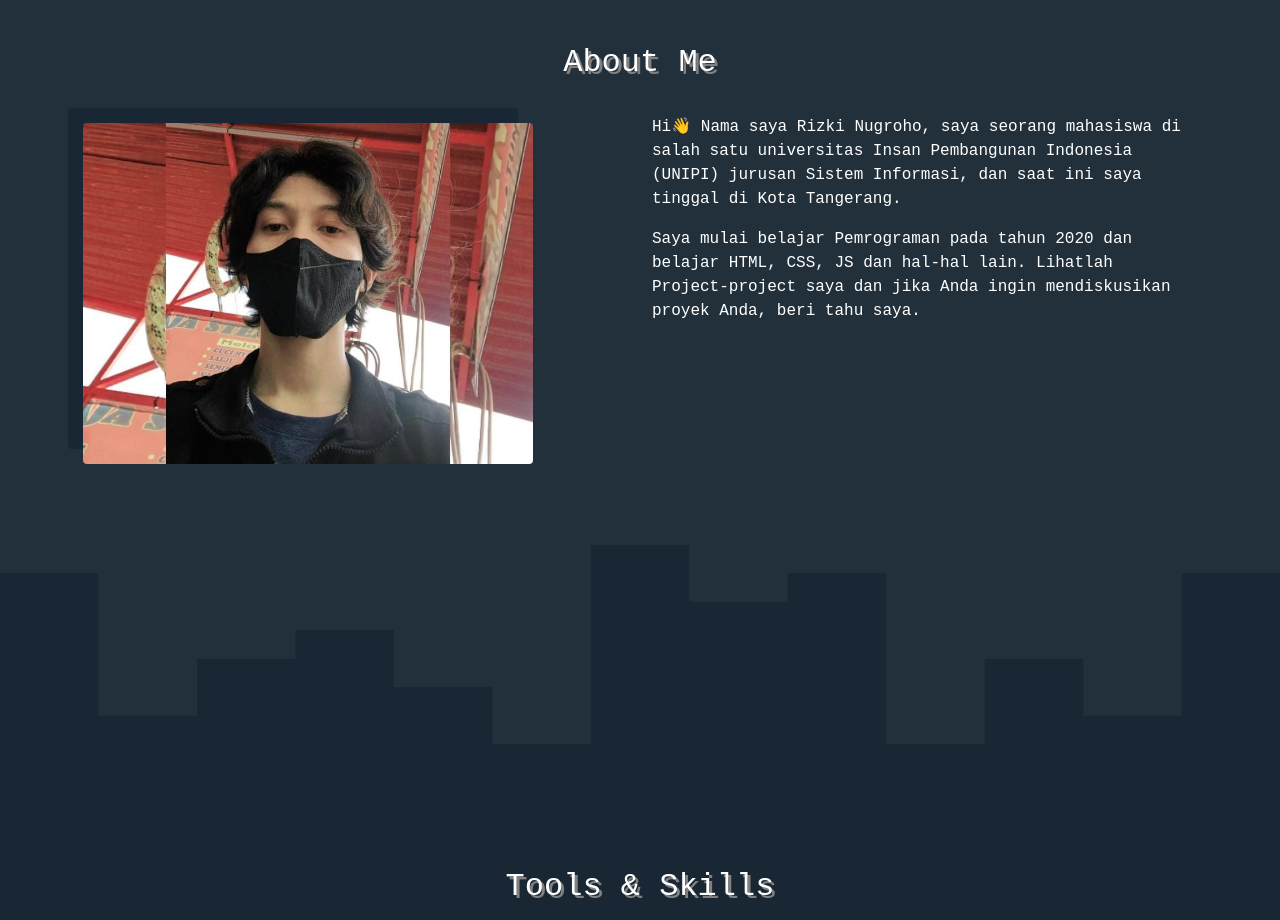
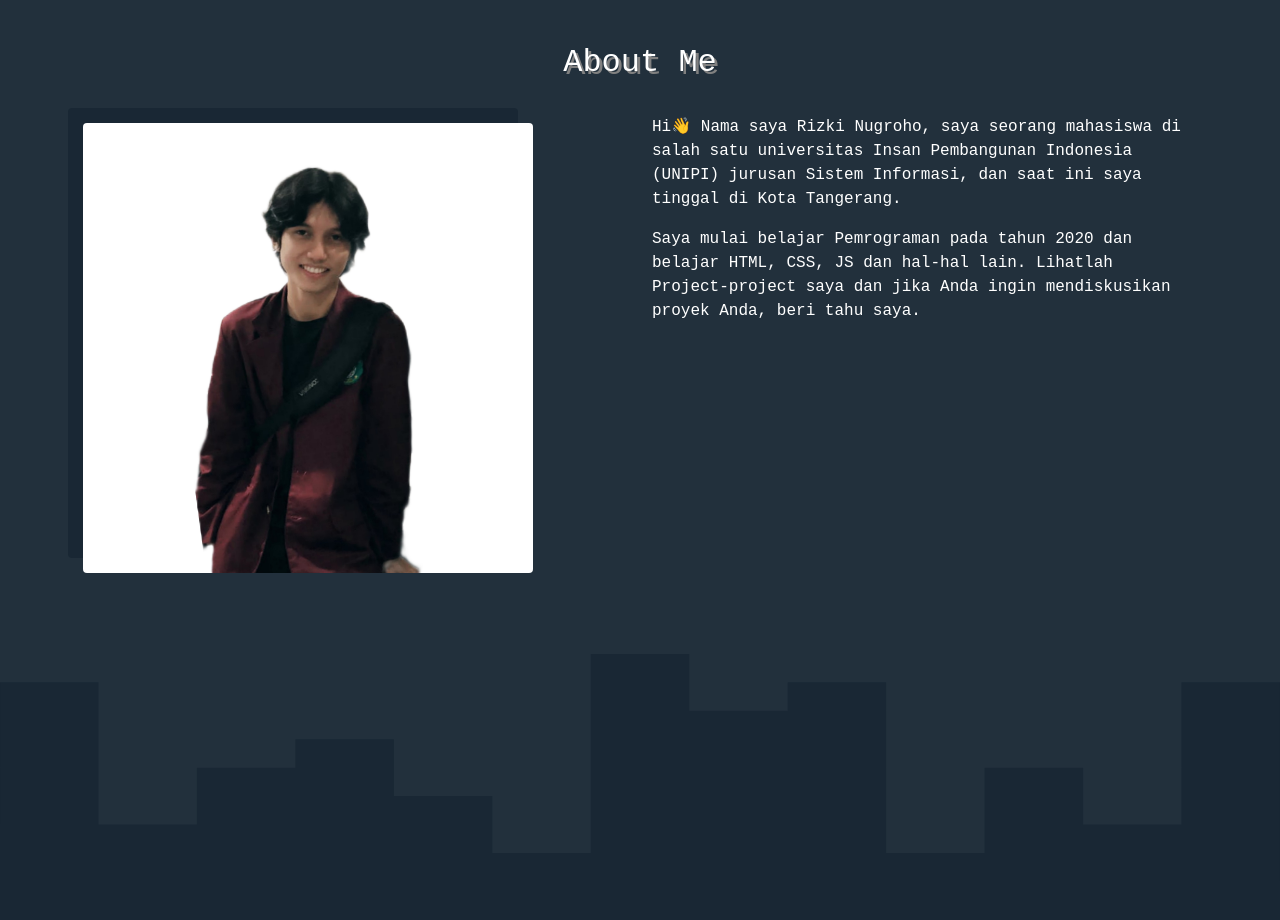
Before and after one commit to rizkinugrohho/MyWebsite, a plain HTML site: page index.html in a window 1280 px wide. Shown: the part 780-1700 px from the top of the page. Drawn offline with nearby package versions, Linux system fonts and the light colour scheme; a web font is replaced by a local one.

Commit message:
Update index.html

```diff
--- a/index.html
+++ b/index.html
@@ -94,7 +94,7 @@
         </div>
         <div class="row justify-content-between">
           <div class="col-md-5 text-center mb-4" data-aos="fade-right" data-aos-duration="1000">
-            <img class="mt-2 rounded pp" src="img/rizki1.jpeg" alt="rizki-nugroho" width="450">
+            <img class="mt-2 rounded pp" src="img/rizki2.jpg" alt="rizki-nugroho" width="450">
           </div>
           <div class="col-md-6 desc" data-aos="fade-left" data-aos-duration="2000">
             <p>Hi👋 Nama saya Rizki Nugroho, saya seorang mahasiswa di salah satu universitas Insan Pembangunan Indonesia (UNIPI) jurusan Sistem Informasi, dan saat ini saya tinggal di Kota Tangerang.</p>
```
